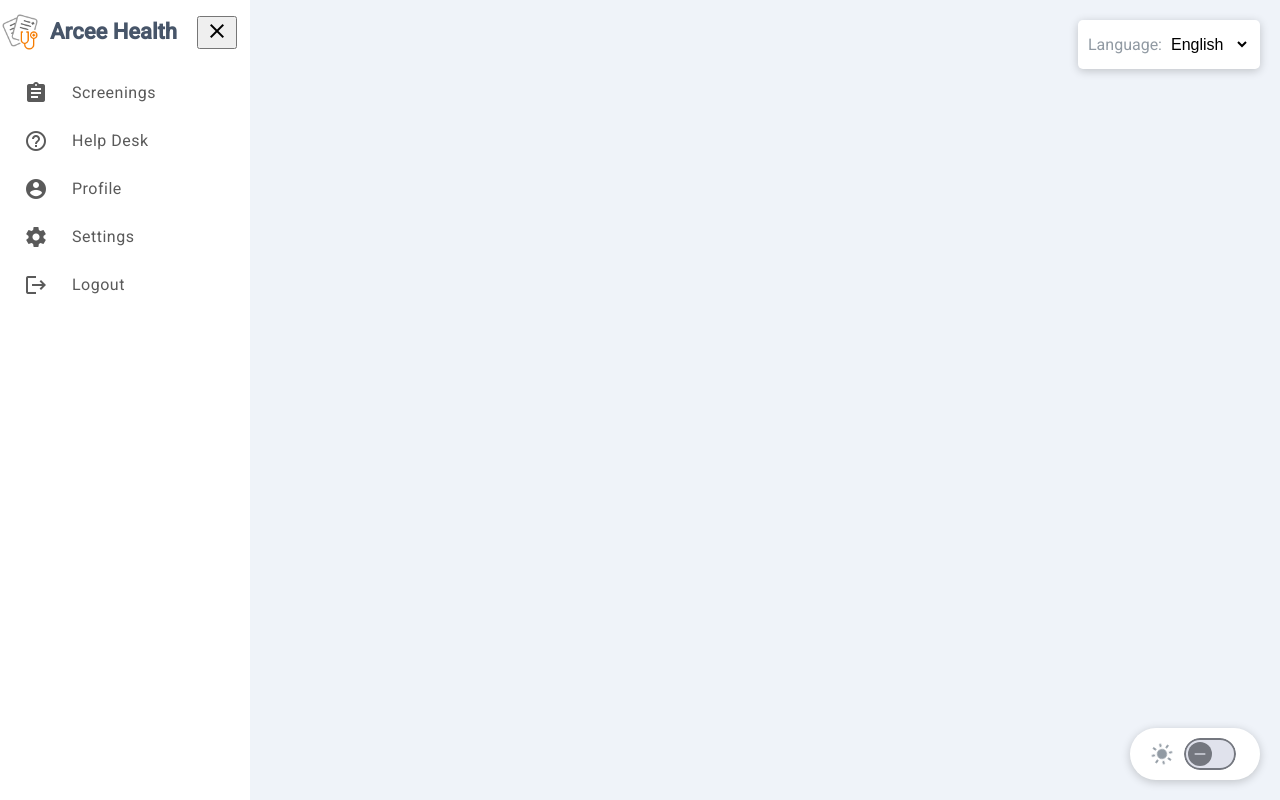
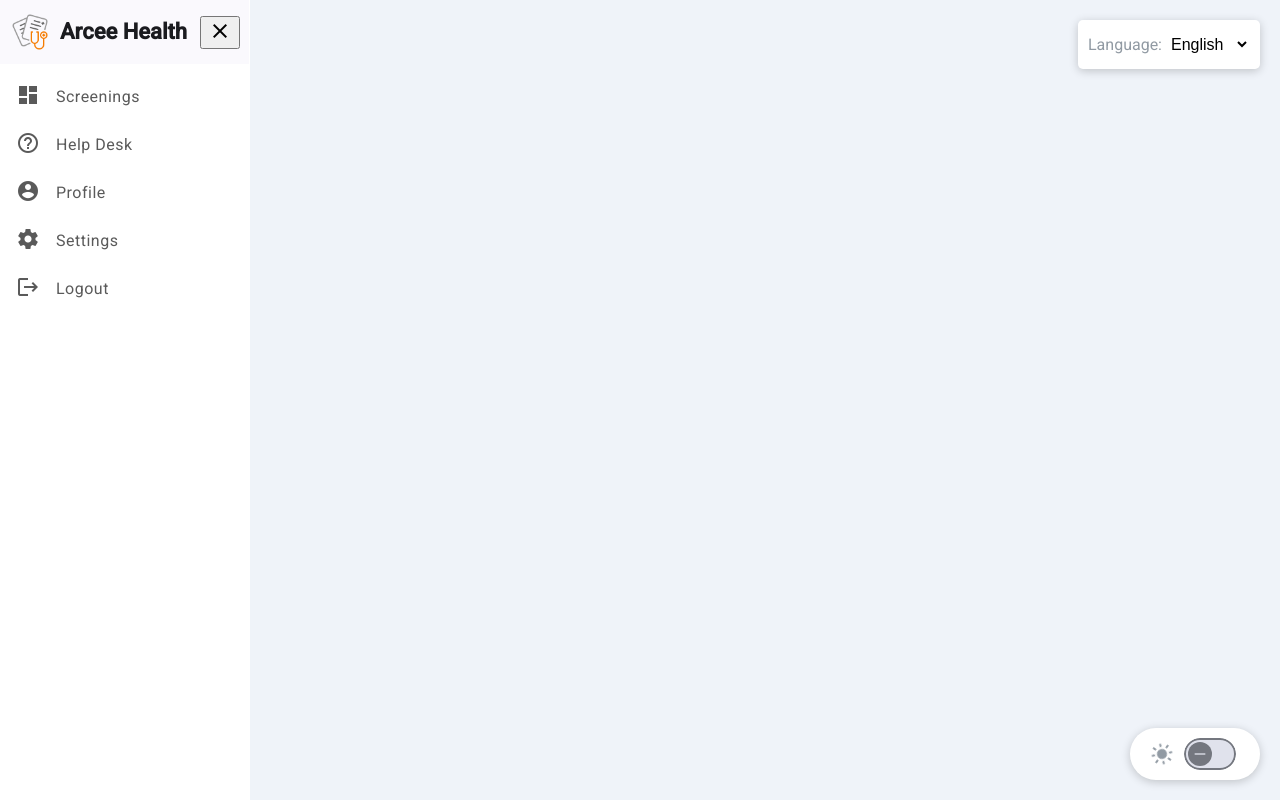
Before and after one commit to parthp0728/Arcee-Health-Latest1, an Angular app: page / in a window 1280 px wide. Built offline with nearby package versions, Linux system fonts and the light colour scheme.

Commit message:
side-nav bar implementation

```diff
--- a/src/app/home/home.component.scss
+++ b/src/app/home/home.component.scss
@@ -29,7 +29,7 @@ body.dark-theme {
 /* Apply theme variables */
 .screening-section {
   margin: 80px 20px 20px 20px;
-  background-color: var(--main-background-color);
+  //background-color: var(--main-background-color);
 }
 
 .app-title {
@@ -42,6 +42,7 @@ body.dark-theme {
   font-size: 24px;
   font-weight: 500;
   text-align: center;
+  margin-top: -20px;
   margin-bottom: 40px;
   color: var(--blackColor);
   font-family: var(--fontFamily);
@@ -68,7 +69,7 @@ body.dark-theme {
   height: 300px;
   margin-bottom: 20px;
   text-decoration: none;
-  background-color: var(--box-background-color);
+  background-color: var(--main-background-color);
   border: 1px solid #ddd;
   border-radius: 12px;
   transition: background-color 0.3s, transform 0.3s;
--- a/src/app/main-layout/main-layout.component.html
+++ b/src/app/main-layout/main-layout.component.html
@@ -1,52 +1,88 @@
 <mat-sidenav-container class="sidenav-container">
   <!-- Side Navigation Bar -->
-    <mat-sidenav #sidenav mode="side" [ngClass]="{ 'collapsed': !isSidebarOpened }" opened class="sidenav">
+  <mat-sidenav
+    #sidenav
+    mode="side"
+    [ngClass]="{ 'collapsed': !isSidebarOpened }"
+    opened
+    class="sidenav"
+  >
     <mat-toolbar class="sidebar-toolbar">
       <!-- Logo and Title in the same row as close button -->
       <div class="toolbar-content">
-          <img src="assets/img/logo.png" alt="Logo" class="logo" *ngIf="isSidebarOpened" />
-          <div><b>Arcee Health</b></div>
+        <img
+          src="assets/img/logo.png"
+          alt="Logo"
+          class="logo"
+          *ngIf="isSidebarOpened"
+        />
+        <div *ngIf="isSidebarOpened"><b>Arcee Health</b></div>
       </div>
-        <!-- Close Button aligned to the right -->
+      <!-- Toggle Sidebar Button -->
       <button mat-icon-button (click)="toggleSidebar()">
         <mat-icon>{{ isSidebarOpened ? 'close' : 'menu' }}</mat-icon>
       </button>
     </mat-toolbar>
 
     <!-- Navigation List -->
-      <mat-list>
+    <mat-nav-list>
       <!-- Custom Icons and Navigation Items -->
-        <mat-list-item [routerLink]="['/home']" routerLinkActive="active-link">
-          <mat-icon>assignment</mat-icon> <!-- Icon for Screenings -->
-          <span *ngIf="isSidebarOpened">Screenings</span> <!-- Hide text when collapsed -->
+      <mat-list-item
+        [routerLink]="['/home']"
+        routerLinkActive="active-link"
+        class="nav-item"
+      >
+        <mat-icon>dashboard
+
+        </mat-icon>
+        <span *ngIf="isSidebarOpened">Screenings</span>
       </mat-list-item>
 
-        <mat-list-item [routerLink]="['/help-desk']" routerLinkActive="active-link">
-          <mat-icon>help_outline</mat-icon> <!-- Icon for Help Desk -->
-          <span *ngIf="isSidebarOpened">Help Desk</span> <!-- Hide text when collapsed -->
+      <mat-list-item
+        [routerLink]="['/help-desk']"
+        routerLinkActive="active-link"
+        class="nav-item"
+      >
+        <mat-icon>help_outline</mat-icon>
+        <span *ngIf="isSidebarOpened">Help Desk</span>
       </mat-list-item>
 
-        <mat-list-item [routerLink]="['/profile']" routerLinkActive="active-link">
-          <mat-icon>account_circle</mat-icon> <!-- Icon for Profile -->
-          <span *ngIf="isSidebarOpened">Profile</span> <!-- Hide text when collapsed -->
+      <mat-list-item
+        [routerLink]="['/profile']"
+        routerLinkActive="active-link"
+        class="nav-item"
+      >
+        <mat-icon>account_circle</mat-icon>
+        <span *ngIf="isSidebarOpened">Profile</span>
       </mat-list-item>
 
-        <mat-list-item [routerLink]="['/settings']" routerLinkActive="active-link">
-          <mat-icon>settings</mat-icon> <!-- Icon for Settings -->
-          <span *ngIf="isSidebarOpened">Settings</span> <!-- Hide text when collapsed -->
+      <mat-list-item
+        [routerLink]="['/settings']"
+        routerLinkActive="active-link"
+        class="nav-item"
+      >
+        <mat-icon>settings</mat-icon>
+        <span *ngIf="isSidebarOpened">Settings</span>
       </mat-list-item>
 
-        <mat-list-item [routerLink]="['/logout']" routerLinkActive="active-link">
-          <mat-icon>logout</mat-icon> <!-- Icon for Logout -->
-          <span *ngIf="isSidebarOpened">Logout</span> <!-- Hide text when collapsed -->
+      <mat-list-item
+        [routerLink]="['/logout']"
+        routerLinkActive="active-link"
+        class="nav-item"
+      >
+        <mat-icon>logout</mat-icon>
+        <span *ngIf="isSidebarOpened">Logout</span>
       </mat-list-item>
-      </mat-list>
+    </mat-nav-list>
   </mat-sidenav>
 
   <!-- Main Content Area -->
   <mat-sidenav-content>
-
-      <!-- Dynamic Content -->
+    <div class="content-header">
+      <button mat-icon-button class="toggle-sidebar-btn" *ngIf="!isSidebarOpened" (click)="toggleSidebar()">
+        <mat-icon>menu</mat-icon>
+      </button>
       <router-outlet></router-outlet>
+    </div>
   </mat-sidenav-content>
 </mat-sidenav-container>
--- a/src/app/main-layout/main-layout.component.scss
+++ b/src/app/main-layout/main-layout.component.scss
@@ -12,23 +12,21 @@
   display: flex;
 }
 
-  /* Align items in the toolbar horizontally */
-.sidebar-toolbar {
-  display: flex;
-  justify-content: space-between;
-  align-items: center; /* Vertically center logo, title, and button */
-  padding: 10px;
+.sidenav.collapsed {
+  width: 80px; /* Width for the collapsed sidebar (just icons) */
 }
 
 .toolbar-content {
   display: flex;
   align-items: center; /* Vertically center logo and title */
-  margin-right: 20px;
+  margin-right: 13px;
 }
 
-
-  .sidenav.collapsed {
-    width: 80px; /* Width for the collapsed sidebar (just icons) */
+.sidebar-toolbar {
+  display: flex;
+  justify-content: space-between;
+  align-items: center;
+  padding: 10px;
 }
 
 .logo {
@@ -37,51 +35,26 @@
   transition: transform 0.3s ease;
 }
 
-  /* When the sidebar is collapsed, hide the logo */
 .sidenav.collapsed .logo {
   display: none;
 }
 
-  /* Sidebar toggle button styles */
-.sidebar-toggle-container {
-  width: 100%;
-  display: flex;
-  justify-content: center; /* Center the toggle button */
-  padding: 10px 0; /* Add some padding to the top */
-}
-
-  /* Toolbar styles */
-  .mat-toolbar {
-    justify-content: start;
-    padding: 0;
-    margin: 0;
-  }
-
-  ::ng-deep .mat-toolbar-row, .mat-toolbar-single-row{
-    background-color: var(--container-background-color);
-    color: var(--blackColor);
-  }
-
-  /* List item styles */
 mat-list-item {
   display: flex;
   align-items: center;
   padding: 10px 16px;
-    margin-left: 0;
-    justify-content: center;
+  border-radius: 8px;  /* Rounding the corners for a smooth effect */
+  transition: background-color 0.3s ease;
 
   mat-icon {
     margin-right: 16px;
     color: #5a5a5a;
     font-size: 24px;
+    vertical-align: -5px;
     transition: color 0.3s ease;
-      display: inline-flex;
-      align-items: center;
-      justify-content: center;
-      min-width: 40px;
   }
 
-    /* When collapsed, center the icon and hide the text */
+  /* Collapsed state */
   .sidenav.collapsed mat-icon {
     margin-right: 0;
   }
@@ -89,18 +62,19 @@
   span {
     color: var(--text);
     font-size: 16px;
+    line-height: 24px;
     transition: opacity 0.3s ease, color 0.3s ease;
-      display: table-caption;
-      opacity: 1;
-      flex-grow: 1;
   }
 
-    /* Hide the text when the sidebar is collapsed */
   .sidenav.collapsed span {
     display: none;
   }
 
   &:hover {
+    background-color: #f5f5f5;  /* Light gray background */
+    cursor: default;
+    border-radius: 5px;
+
     mat-icon,
     span {
       color: #1a73e8;
@@ -108,6 +82,8 @@
   }
 
   &.active-link {
+    background-color: #e8f0fe;
+    border-radius: 5px;  /* Slightly darker background for the active item */
     mat-icon,
     span {
       color: #1a73e8;
@@ -115,20 +91,20 @@
   }
 }
 
-  /* Main content area */
 .mat-sidenav-content {
   padding: 20px;
   background-color: var(--main-background-color);
 }
 
-  .sidebar-toggle-button {
+/* For sidebar toggle button when collapsed */
+.toggle-sidebar-btn {
+  position: fixed;
+  top: 20px;
+  left: 10px;
+  z-index: 1000;
   color: var(--blackColor);
-    transition: color 0.3s;
-    mat-icon {
-      font-size: 24px;
-    }
 }
 
 .mat-icon-button {
-    margin-left: auto; /* Push the close button to the right */
+  margin-left: auto; /* Pushes close button to the right */
 }
--- a/src/app/main-layout/main-layout.component.ts
+++ b/src/app/main-layout/main-layout.component.ts
@@ -7,6 +7,7 @@ import { MatListItem } from '@angular/material/list';
 import { MatIcon } from '@angular/material/icon';
 import { MatSidenavContent } from '@angular/material/sidenav';
 import { MatSidenav } from '@angular/material/sidenav';
+import { MatNavList } from '@angular/material/list';
 import { CommonModule } from '@angular/common';
 
 @Component({
@@ -22,6 +23,7 @@ import { CommonModule } from '@angular/common';
     MatIcon,
     MatSidenavContent,
     MatSidenav,
+    MatNavList,
     RouterModule,
     CommonModule
   ]
@@ -29,7 +31,7 @@ import { CommonModule } from '@angular/common';
 export class MainLayoutComponent {
   translations: any = {}; // Store the translations
   @ViewChild('sidenav') sidenav!: MatSidenav;
-  isSidebarOpened = true;
+  isSidebarOpened: boolean = true;
 
   constructor(private router: Router) {}
 
--- a/src/app/profile/profile.component.scss
+++ b/src/app/profile/profile.component.scss
@@ -66,6 +66,56 @@
         color: #1a73e8;
       }
     }
+  }
+
+  .floating-menu {
+    mat-icon {
+      margin-right: 10px;
+    }
+
+    mat-menu-item {
+      display: flex;
+      align-items: center;
+      padding: 10px 20px;
+      font-size: 14px;
+    }
+
+    span {
+      margin-left: 5px;
+    }
+
+    mat-menu-panel {
+      border-radius: 8px;
+      background-color: white;
+      box-shadow: 0 4px 8px rgba(0, 0, 0, 0.15);
+    }
+  }
+
+  /* Customizing the menu appearance to remove any button-like styling */
+  .mat-menu-item {
+    background: none !important;
+    border: none !important;
+    box-shadow: none !important;
+    outline: none !important;
+
+    &:hover {
+      background-color: #f0f0f0 !important;
+    }
+
+    mat-icon {
+      color: black;
+    }
+
+    span {
+      color: black;
+      font-weight: 500;
+    }
+  }
+
+  .mat-menu-panel {
+    padding: 8px 0;
+    background-color: white;
+    box-shadow: 0px 4px 8px rgba(0, 0, 0, 0.1);
   }
 
   .profile-details {
```
Also changed, not shown: src/app/profile/profile.component.html (+51 -38 lines), src/app/profile/profile.component.ts (+11 -18 lines). Lines whose indentation alone changed are shown as unchanged.
